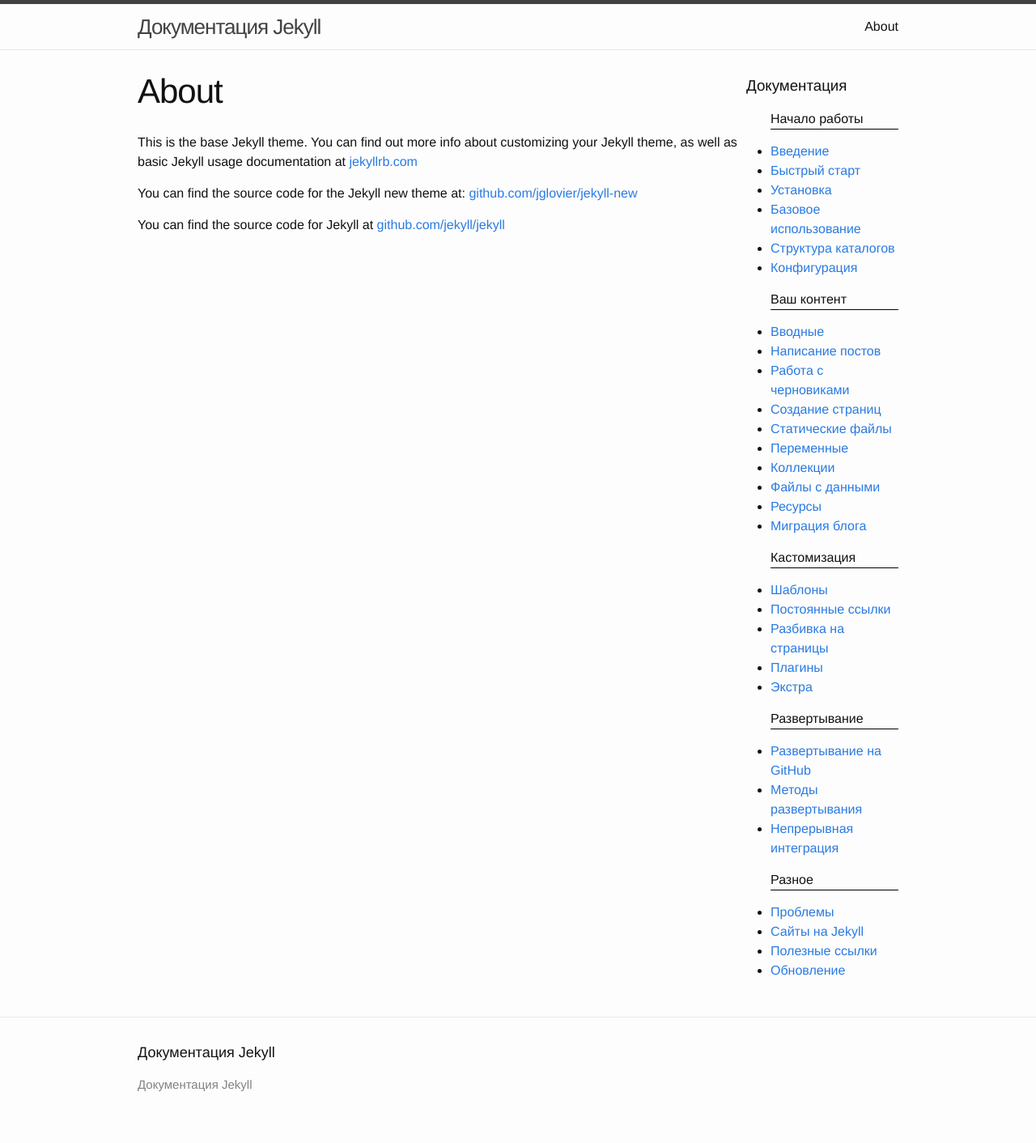
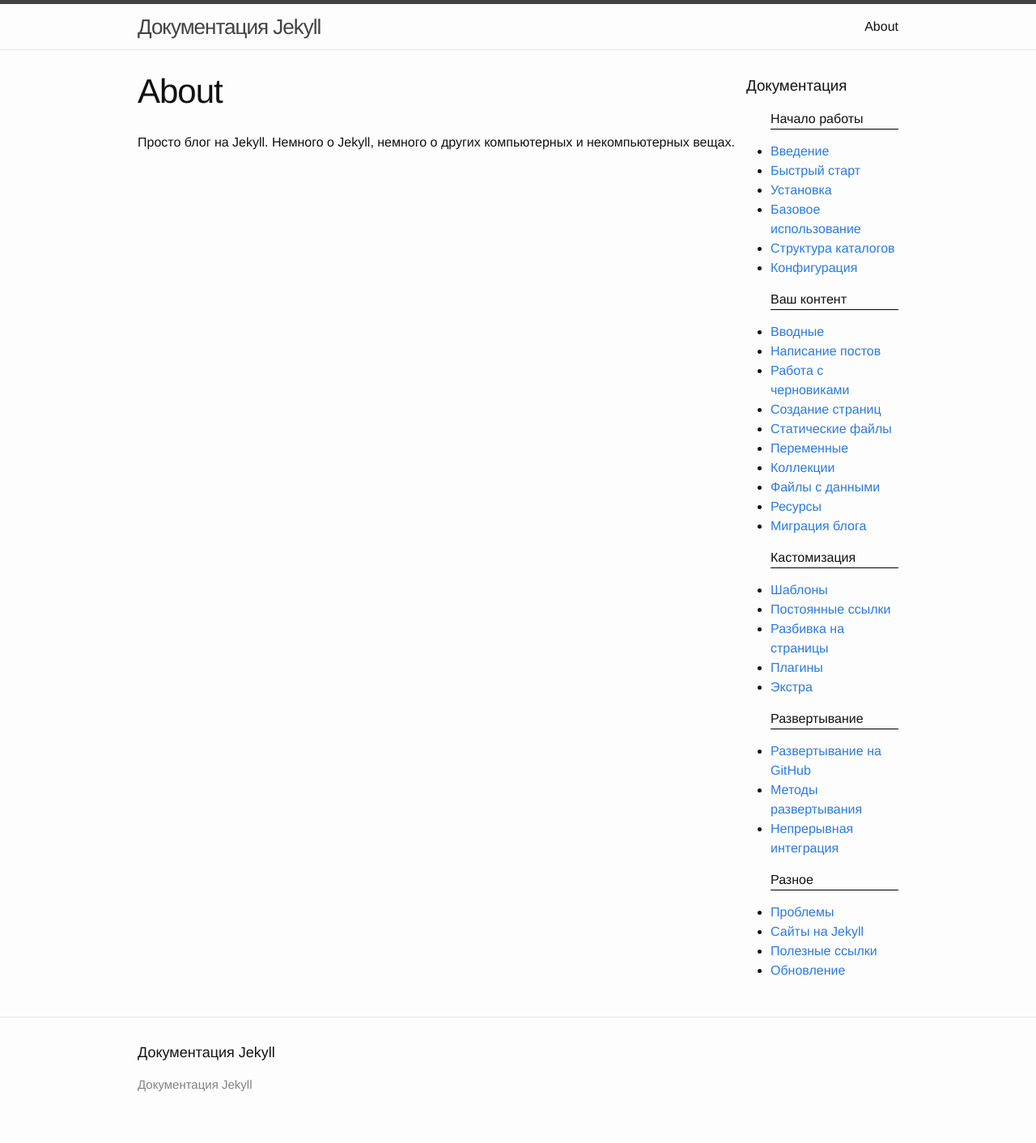
Before and after one commit to prgssr/prgssr.github.io, a Jekyll site: the page built from about.md, in a window 1280 px wide. Shown: the whole page at 81% size. Built offline with Jekyll 4.4.1, drawn with Linux system fonts in a browser that asks for light colours.

Commit message:
Update about.md

```diff
--- a/about.md
+++ b/about.md
@@ -4,8 +4,4 @@
 permalink: /about/
 ---
 
-This is the base Jekyll theme. You can find out more info about customizing your Jekyll theme, as well as basic Jekyll usage documentation at [jekyllrb.com](http://jekyllrb.com/)
-
-You can find the source code for the Jekyll new theme at: [github.com/jglovier/jekyll-new](https://github.com/jglovier/jekyll-new)
-
-You can find the source code for Jekyll at [github.com/jekyll/jekyll](https://github.com/jekyll/jekyll)
+Просто блог на Jekyll. Немного о Jekyll, немного о других компьютерных и некомпьютерных вещах.
```
